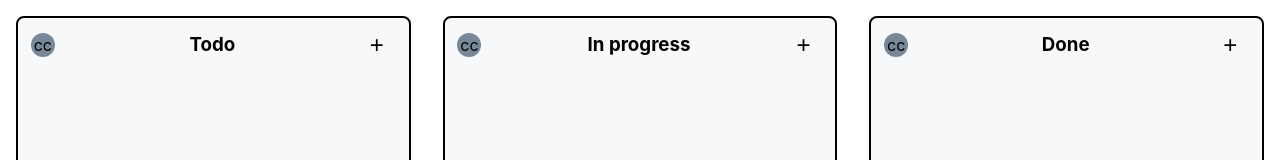
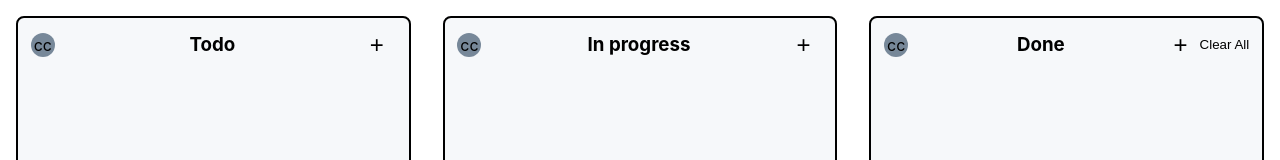
Before and after one commit to TheGuzman/Kanban-app, a React (Create React App) app in the folder kanban-app/: page / in a window 1280 px wide. Shown: the top 160 px of the page. Built offline with nearby package versions, Linux system fonts and the light colour scheme.

Commit message:
Añadidos botón añadir, cancelar y clearall

```diff
--- a/kanban-app/src/components/add-task-button/add-task.jsx
+++ b/kanban-app/src/components/add-task-button/add-task.jsx
@@ -6,17 +6,17 @@ import NewTaskGenerator from '../new-task-generator/new-task-generator'
 function AddTaskButton() {
 
     let [isClicked, setClick] = useState(false);
+    const onClickChange = state => setClick(state)
+
 
     function handleClick() {
-        if (isClicked === false) {
             setClick(true)
-        }
     }
 
     return (<React.Fragment>
         <button className='add-task__button' onClick={handleClick}>+</button>
         {isClicked !== false ?
-                <NewTaskGenerator></NewTaskGenerator>
+                <NewTaskGenerator cancelButton={onClickChange}></NewTaskGenerator>
             : null}
     </React.Fragment>
     )
--- /dev/null
+++ b/kanban-app/src/components/clear-all-button/clear-all.jsx
@@ -0,0 +1,19 @@
+import './style.css'
+import React, { useState } from 'react';
+
+
+function ClearAllButton() {
+
+    // let [isClicked, setClick] = useState(false);
+    // const onClickChange = state => setClick(state)
+    // handleClearAll(){
+
+    // }
+
+    return (<React.Fragment>
+        <button className='clear-all__button' /*onClick={handleClearAll}*/ >Clear All</button>
+    </React.Fragment>
+    )
+}
+
+export default ClearAllButton
--- /dev/null
+++ b/kanban-app/src/components/clear-all-button/style.css
@@ -0,0 +1,6 @@
+.add-task__button{
+    border: none;
+    background-color: inherit;
+    margin-right: 0.5em;
+    font-size: 1.5em;
+}
--- a/kanban-app/src/components/column/column.jsx
+++ b/kanban-app/src/components/column/column.jsx
@@ -1,12 +1,13 @@
 import './style.css'
 import Counter from '../counter/counter'
 import AddTaskButton from '../add-task-button/add-task'
-import NewTaskGenerator from '../new-task-generator/new-task-generator'
+import React from 'react'
+import ClearAllButton from '../clear-all-button/clear-all'
 
 
 function Column() {
 
-    const columns = [
+    const taskColumns = [
         {
             id: 1,
             title: 'Todo',
@@ -16,7 +17,10 @@ function Column() {
             id: 2,
             title: 'In progress',
             cards: []
-        },
+        }
+    ]
+
+    const doneColumn = [
         {
             id: 3,
             title: 'Done',
@@ -24,17 +28,28 @@ function Column() {
         }
     ]
 
-
     return (
+        <React.Fragment>
             <div className='columns__container'>
-        {columns.map(c=><div key={c.id} className={'column ' + c.title}>
+                {taskColumns.map(c => <div key={c.id} className={'column ' + c.title}>
                     <div className='column__header'>
                         <Counter></Counter>
                         <h3>{c.title}</h3>
                         <AddTaskButton></AddTaskButton>
                     </div>
                 </div>)}
+                {doneColumn.map(c => <div key={c.id} className={'column ' + c.title}>
+                    <div className='column__header'>
+                        <Counter></Counter>
+                        <h3>{c.title}</h3>
+                        <div className='clear-all__container'>
+                            <AddTaskButton></AddTaskButton>
+                            <ClearAllButton></ClearAllButton>
                         </div>
+                    </div>
+                </div>)}
+            </div>
+        </React.Fragment>
     )
 }
 
--- a/kanban-app/src/components/column/style.css
+++ b/kanban-app/src/components/column/style.css
@@ -29,3 +29,13 @@
 .new__task__container{
     width: 100%;
 }
+.clear-all__container{
+    display: flex;
+    flex-direction: row;
+    align-items: center;
+}
+
+.clear-all__button{
+    border:none;
+    background-color: inherit;
+}
--- a/kanban-app/src/components/new-task-generator/new-task-generator.jsx
+++ b/kanban-app/src/components/new-task-generator/new-task-generator.jsx
@@ -1,13 +1,27 @@
 
 
-function NewTaskGenerator(){
+function NewTaskGenerator(props) {
 
-    return(
+    let info = '';
+
+    function handleCancel() {
+        props.cancelButton(false)
+    }
+
+    function handleInput(e){
+        info = e.target.value;
+    }
+
+    function handleAdd(){
+        console.log(info)
+    }
+
+    return (
         <div className='new__task__container'>
-            <input type='text' placeholder='enter a task'></input>
+            <input onChange={handleInput} type='text' name='addTask' placeholder='enter a task'></input>
             <div>
-                <button>Add</button>
-                <button>Cancel</button>
+                <button onClick={handleAdd}>Add</button>
+                <button onClick={handleCancel}>Cancel</button>
             </div>
         </div>
     )
```
Lines whose indentation alone changed are shown as unchanged.
